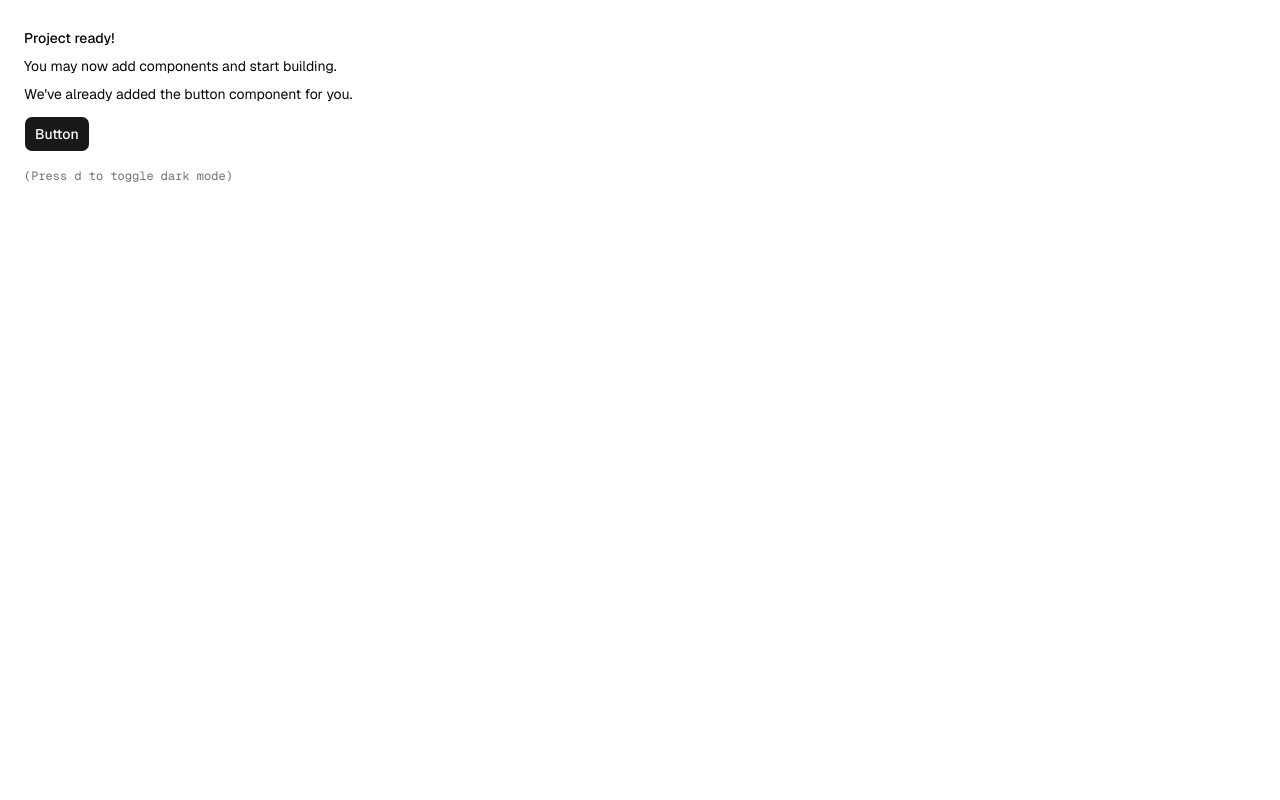
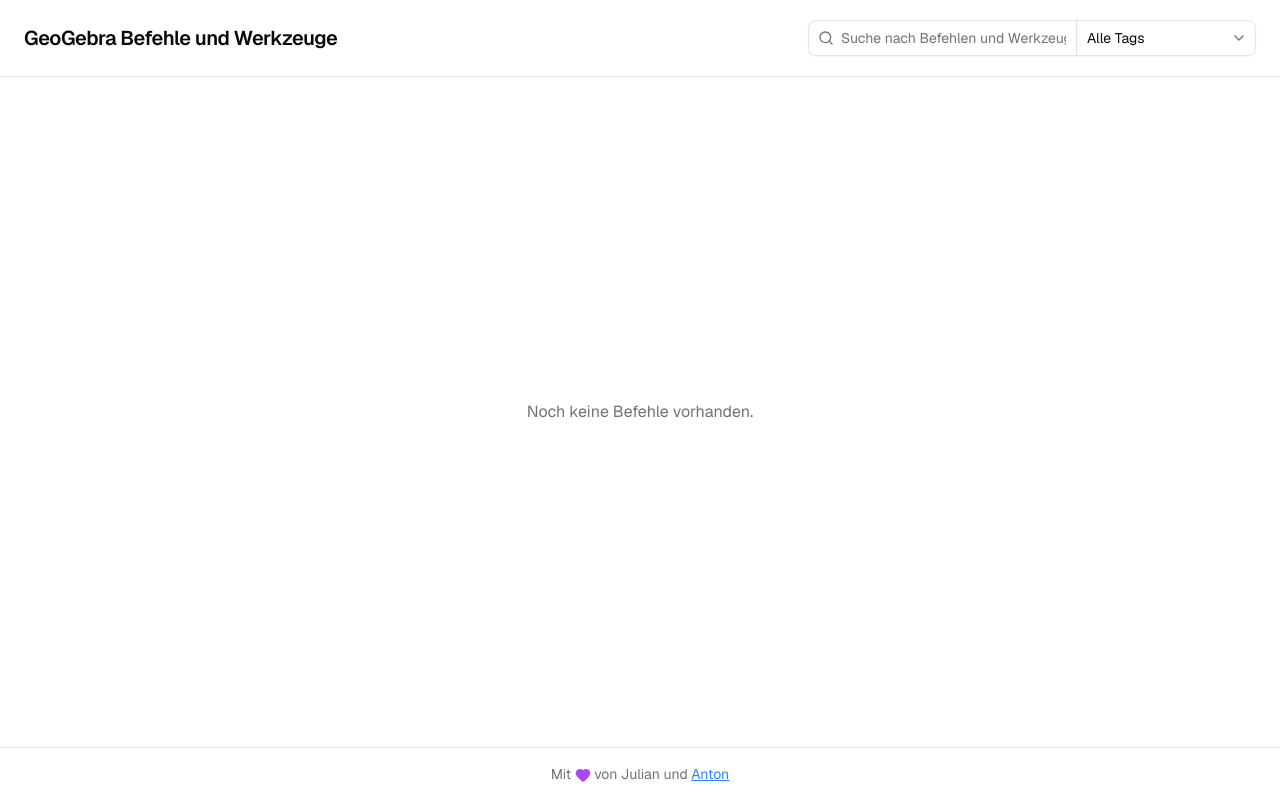
Before and after one commit to neinja007/geogebra-dings, a Next.js app: page / in a window 1280 px wide. Built offline with nearby package versions, Linux system fonts and the light colour scheme.

Commit message:
implement command search component on the page

```diff
--- a/app/page.tsx
+++ b/app/page.tsx
@@ -1,19 +1,5 @@
-import { Button } from "@/components/ui/button"
+import { CommandSearch } from "@/components/command-search";
 
 export default function Page() {
-  return (
-    <div className="flex min-h-svh p-6">
-      <div className="flex max-w-md min-w-0 flex-col gap-4 text-sm leading-loose">
-        <div>
-          <h1 className="font-medium">Project ready!</h1>
-          <p>You may now add components and start building.</p>
-          <p>We&apos;ve already added the button component for you.</p>
-          <Button className="mt-2">Button</Button>
-        </div>
-        <div className="font-mono text-xs text-muted-foreground">
-          (Press <kbd>d</kbd> to toggle dark mode)
-        </div>
-      </div>
-    </div>
-  )
+  return <CommandSearch />;
 }
```
